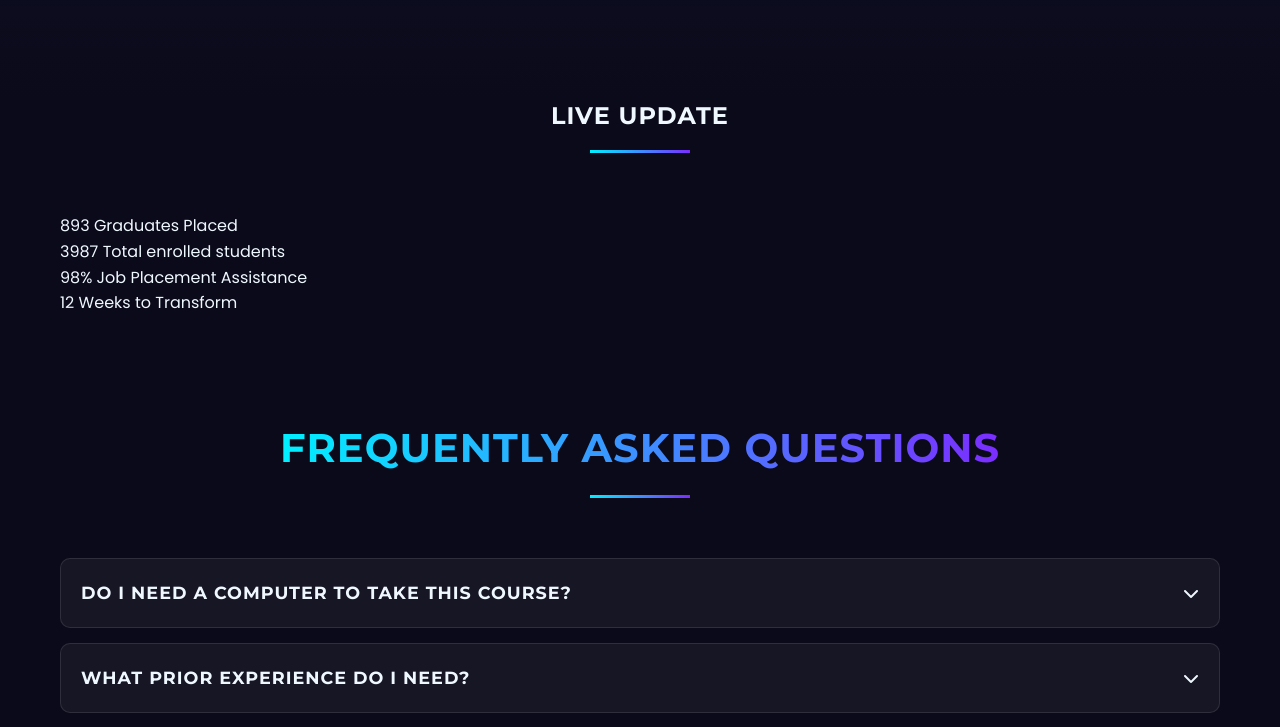
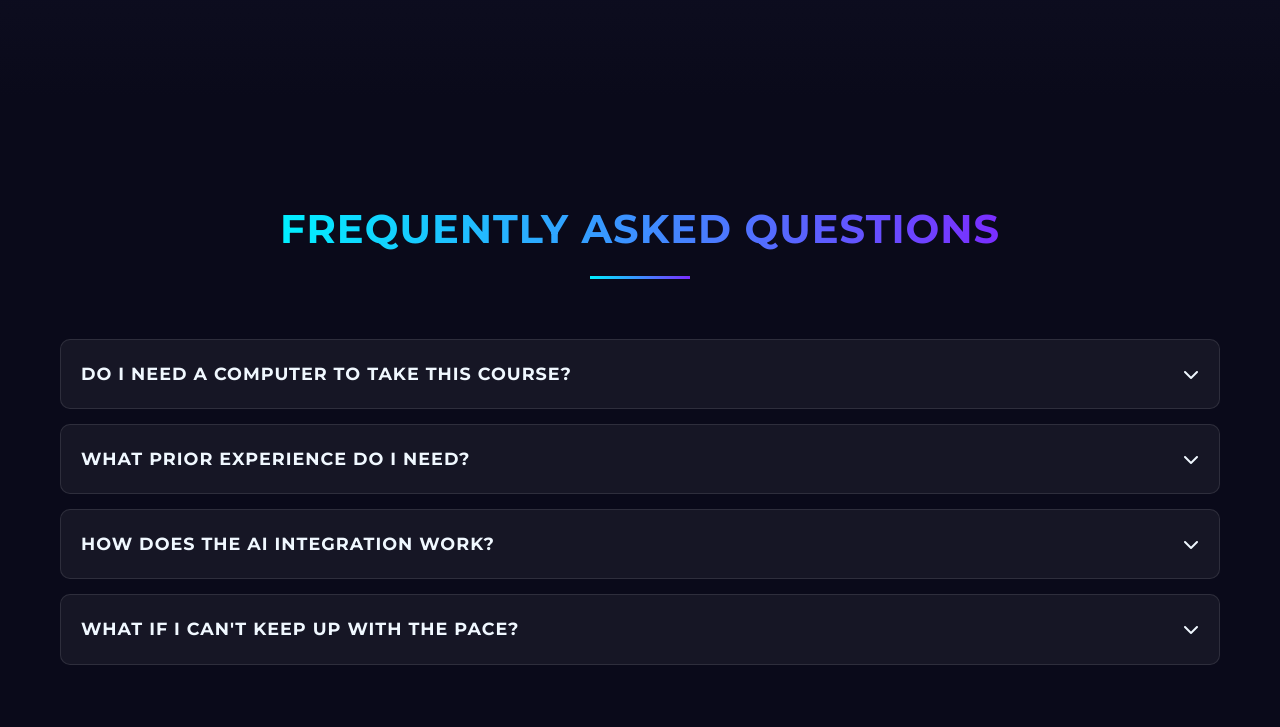
Before and after one commit to nilbite7/web-ai-devmastery, a plain HTML site: page index.html in a window 1280 px wide. Shown: the part 4195-4922 px from the top of the page. Drawn offline with Linux system fonts and the light colour scheme.

Commit message:
Update index.html

```diff
--- a/index.html
+++ b/index.html
@@ -1003,29 +1003,6 @@ body {
             </div>
         </div>
     </section>
-    <section class="stats">
-        <div class="container">
-            <h2 class="section-title">Live Update</h2>
-            <div class="stats-grid">
-                <div class="stat-item">
-                    <span class="stat-number">893</span>
-                    <span>Graduates Placed</span>
-                </div>
-                <div class="stat-item">
-                    <span class="stat-number">3987</span>
-                    <span>Total enrolled students</span>
-                </div>
-                <div class="stat-item">
-                    <span class="stat-number">98%</span>
-                    <span>Job Placement Assistance</span>
-                </div>
-                <div class="stat-item">
-                    <span class="stat-number">12</span>
-                    <span>Weeks to Transform</span>
-                </div>
-            </div>
-        </div>
-    </section>
 
     <!-- FAQ Section -->
     <section class="faq">
```
